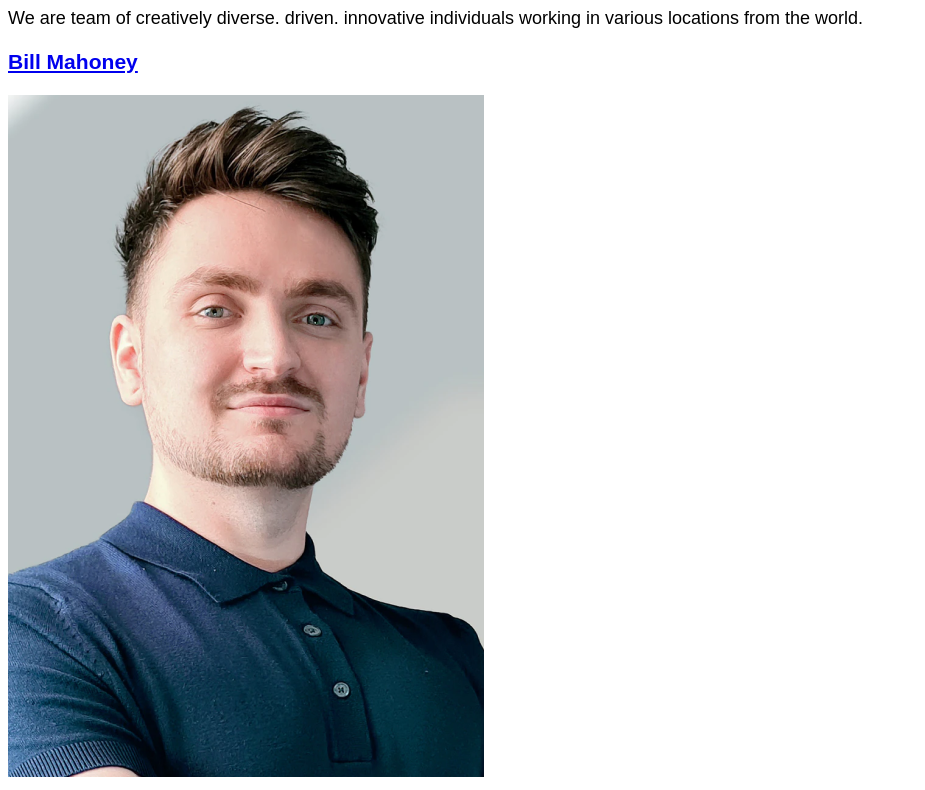
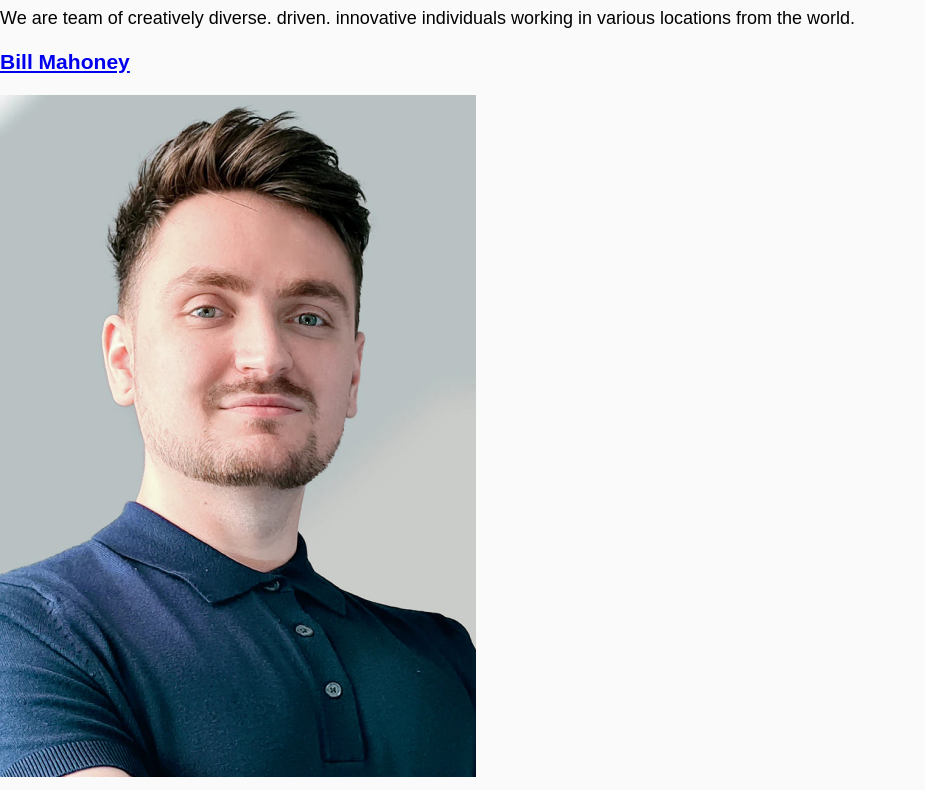
Before and after one commit to vakodrazan/my_team_pages, a website: page webroot/index.html in a window 1280 px wide. Shown: the part 136-926 px from the top of the page, without its empty margins (0-925 px from the left). Drawn offline with nearby package versions, Linux system fonts and the light colour scheme; files that its build step writes are made by us from their sources.

Commit message:
Add a custon property and remove the margin that set by default in the body

```diff
--- a/scss/_default.scss
+++ b/scss/_default.scss
@@ -1,6 +1,12 @@
+:root {
+    --font_size: 18px;
+}
+
 body {
     font-family: "Poppins", Arial, Helvetica, sans-serif;
-    font-size: 18px;
+    font-size: var(--font_size);
+    margin: 0;
+    background-color: #FAFAFA;
 }
 
 
```
